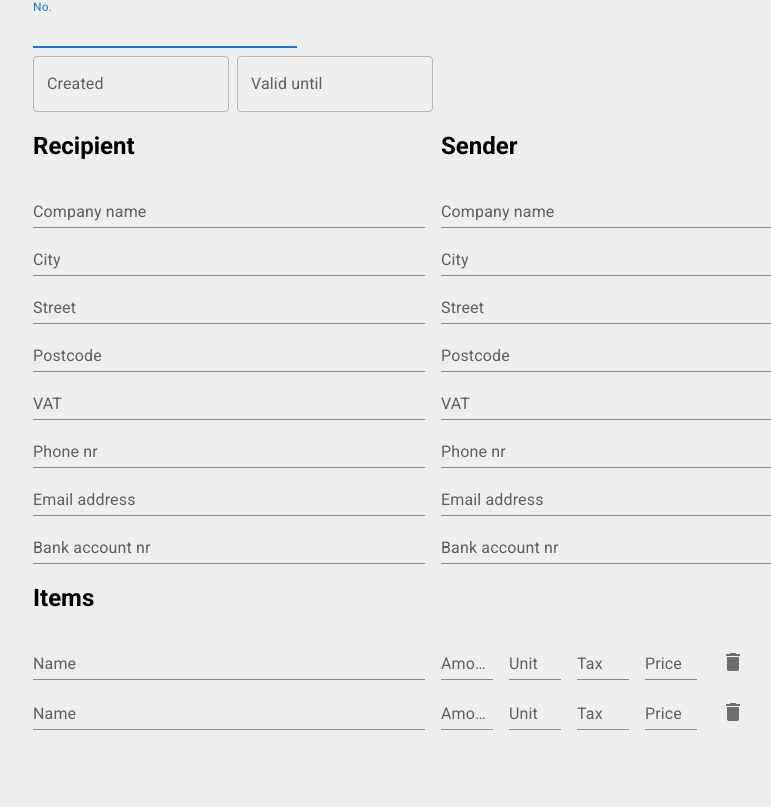
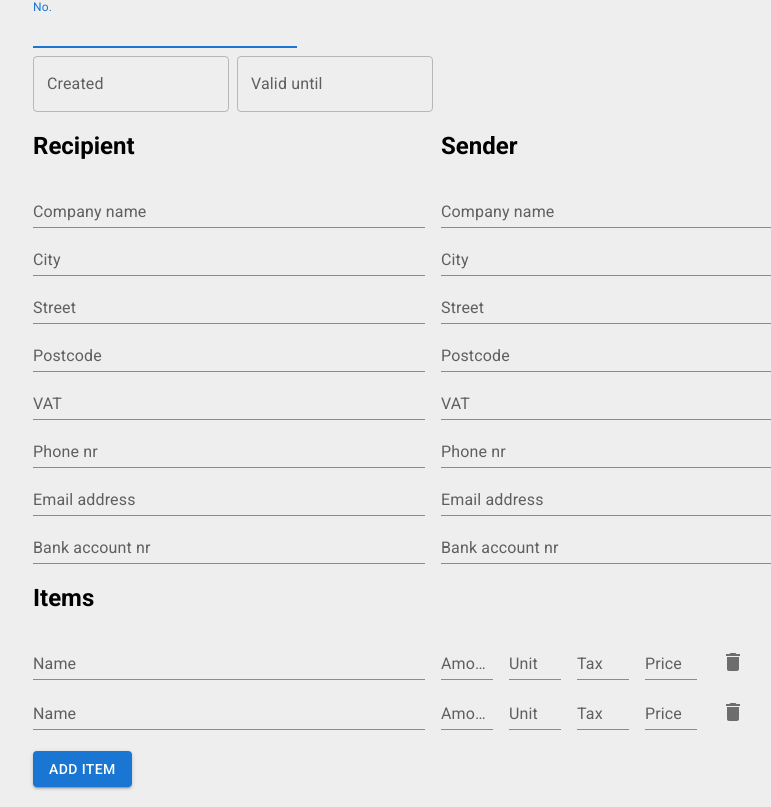
Before and after one commit to shcodenick/ups22, a React (Create React App) app: page /invoice in a window 1280 px wide. Shown: the part 199-1006 px from the top of the page, without its empty margins (207-978 px from the left). Before the commit the page ends 951 px from the top, so only its background shows below. Built offline with nearby package versions, Linux system fonts and the light colour scheme.

Commit message:
add item button

```diff
--- a/src/components/InvoiceForm.tsx
+++ b/src/components/InvoiceForm.tsx
@@ -76,6 +76,10 @@ const InvoiceForm = () => {
                 <h2>{t('items')}</h2>
                 <InvoiceItem />
                 <InvoiceItem />
+                <br></br>
+                <Button variant="contained" color="primary">
+                    {t('add_item')}
+                </Button>
             </form>
         </InvoicesFormBox>
     );
--- a/src/translations/en.ts
+++ b/src/translations/en.ts
@@ -30,6 +30,7 @@ export const en = {
         cancel: 'Cancel',
         save: 'Save',
         items: 'Items',
+        add_item: 'Add item',
         ...shared
     }
 }
--- a/src/translations/pl.ts
+++ b/src/translations/pl.ts
@@ -30,6 +30,7 @@ export const pl = {
         cancel: 'Anuluj',
         save: 'Zapisz',
         items: 'Pozycje',
+        add_item: 'Dodaj pozycję',
         ...shared
     }
 }
```
